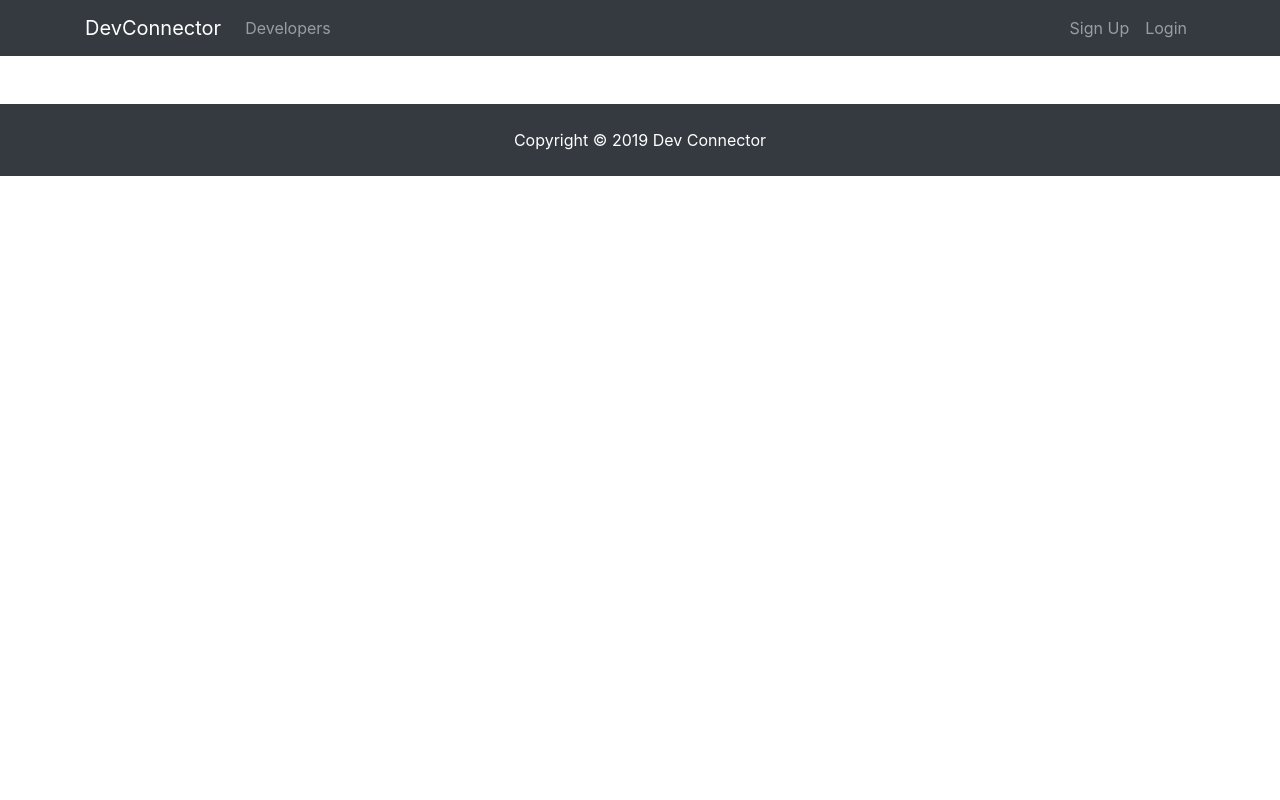
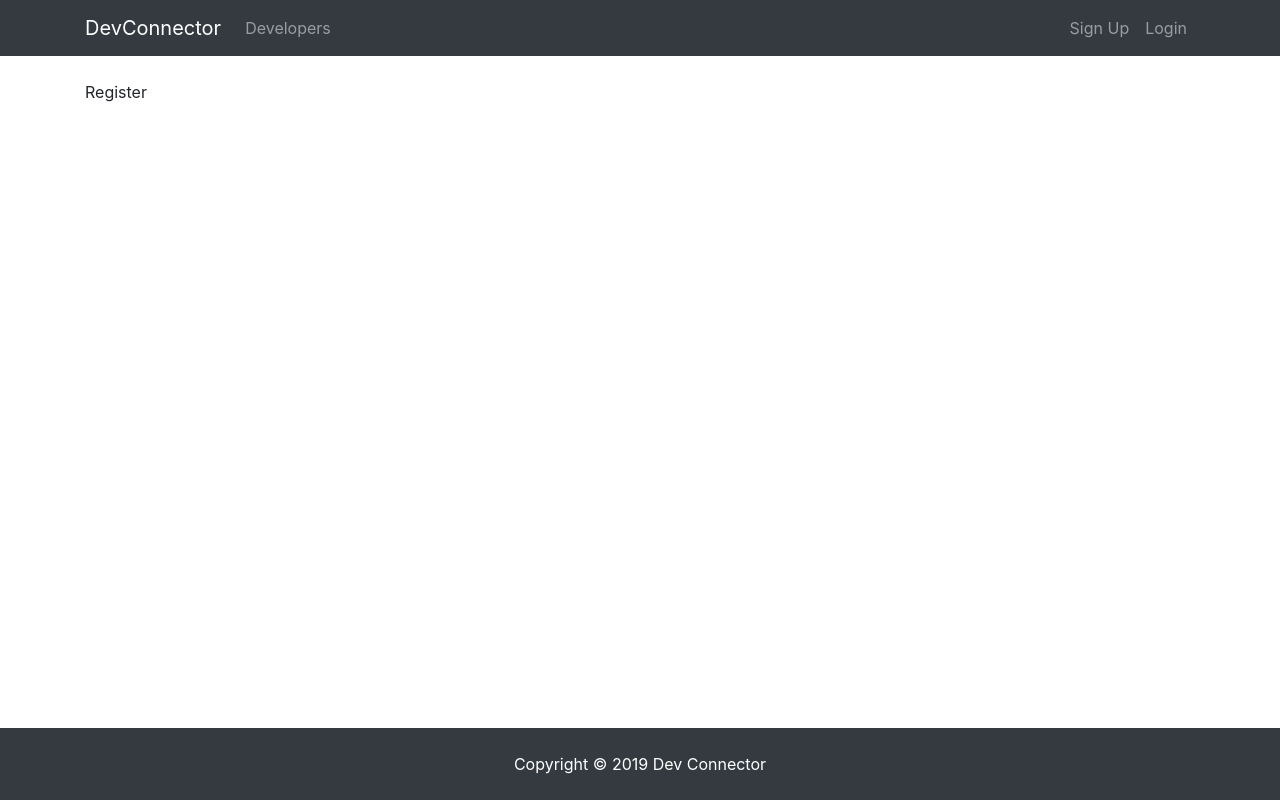
Before and after one commit to danidz96/devconnect, a React (Create React App) app in the folder client/: page /register in a window 1280 px wide. Built offline with nearby package versions, Linux system fonts and the light colour scheme.

Commit message:
setup routes and links, update footer styles

```diff
--- a/client/src/App.js
+++ b/client/src/App.js
@@ -3,6 +3,8 @@ import { BrowserRouter as Router, Route } from 'react-router-dom';
 import Navbar from './components/layout/Navbar';
 import Landing from './components/layout/Landing';
 import Footer from './components/layout/Footer';
+import Register from './components/auth/Register';
+import Login from './components/auth/Login';
 import './styles/App.css';
 
 const App = () => {
@@ -11,6 +13,10 @@ const App = () => {
 			<div className="App">
 				<Navbar />
 				<Route exact path={'/'} component={Landing} />
+				<div className="container">
+					<Route exact path={'/register'} component={Register} />
+					<Route exact path={'/login'} component={Login} />
+				</div>
 				<Footer />
 			</div>
 		</Router>
--- /dev/null
+++ b/client/src/components/auth/Login.js
@@ -0,0 +1,7 @@
+import React from 'react';
+
+const Login = () => {
+	return <div>Login</div>;
+};
+
+export default Login;
--- /dev/null
+++ b/client/src/components/auth/Register.js
@@ -0,0 +1,7 @@
+import React from 'react';
+
+const Register = () => {
+	return <div>Register</div>;
+};
+
+export default Register;
--- a/client/src/components/layout/Footer.js
+++ b/client/src/components/layout/Footer.js
@@ -1,7 +1,7 @@
 import React from 'react';
 
 const Footer = () => (
-	<footer className="bg-dark text-white mt-5 p-4 text-center">
+	<footer className="footer bg-dark text-white mt-5 p-4 text-center">
 		Copyright &copy; {new Date().getFullYear()} Dev Connector
 	</footer>
 );
--- a/client/src/components/layout/Navbar.js
+++ b/client/src/components/layout/Navbar.js
@@ -1,12 +1,13 @@
 import React from 'react';
+import { Link } from 'react-router-dom';
 
 const Navbar = () => {
 	return (
 		<nav className="navbar navbar-expand-sm navbar-dark bg-dark mb-4">
 			<div className="container">
-				<a className="navbar-brand" href="landing.html">
+				<Link className="navbar-brand" to="/">
 					DevConnector
-				</a>
+				</Link>
 				<button className="navbar-toggler" type="button" data-toggle="collapse" data-target="#mobile-nav">
 					<span className="navbar-toggler-icon" />
 				</button>
@@ -14,22 +15,22 @@ const Navbar = () => {
 				<div className="collapse navbar-collapse" id="mobile-nav">
 					<ul className="navbar-nav mr-auto">
 						<li className="nav-item">
-							<a className="nav-link" href="profiles.html">
+							<Link className="nav-link" to="/profiles">
 								Developers
-							</a>
+							</Link>
 						</li>
 					</ul>
 
 					<ul className="navbar-nav ml-auto">
 						<li className="nav-item">
-							<a className="nav-link" href="register.html">
+							<Link className="nav-link" to="/register">
 								Sign Up
-							</a>
+							</Link>
 						</li>
 						<li className="nav-item">
-							<a className="nav-link" href="login.html">
+							<Link className="nav-link" to="/login">
 								Login
-							</a>
+							</Link>
 						</li>
 					</ul>
 				</div>
--- a/client/src/styles/App.css
+++ b/client/src/styles/App.css
@@ -1,6 +1,23 @@
-html,
+/**
+ * Demo Styles
+ */
+
+html {
+	height: 100%;
+	box-sizing: border-box;
+}
+
+*,
+*:before,
+*:after {
+	box-sizing: inherit;
+}
+
 body {
-	height: 100vh;
+	position: relative;
+	margin: 0;
+	padding-bottom: 6rem;
+	min-height: 100%;
 }
 
 img {
@@ -42,3 +59,9 @@ img {
 .form-control::placeholder {
 	color: #bbb !important;
 }
+.footer {
+	position: absolute;
+	right: 0;
+	bottom: 0;
+	left: 0;
+}
```
